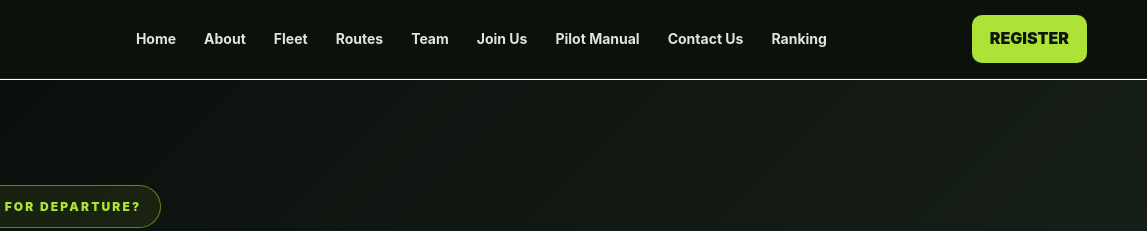
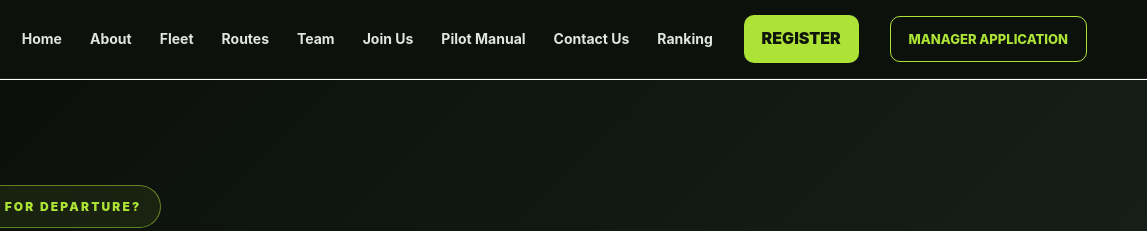
Before and after one commit to chrissi12345/Echo-Air-Group, a website: page join.html in a window 1280 px wide. Shown: the top 231 px of the page, 133-1280 px from the left. Drawn offline with Linux system fonts and the light colour scheme.

Commit message:
join.html

```diff
--- a/join.html
+++ b/join.html
@@ -34,8 +34,6 @@ header {
         backdrop-filter 0.25s ease;
 }
 
-/* Header when scrolling */
-
 header.scrolled {
     background: rgba(9, 13, 8, 0.80);
 
@@ -44,8 +42,6 @@ header.scrolled {
 
     box-shadow: 0 4px 20px rgba(0,0,0,0.08);
 }
-
-/* Prevent content from going underneath fixed header */
 
 body {
     padding-top: 80px;
@@ -61,6 +57,45 @@ body {
     width: auto;
     display: block;
     object-fit: contain;
+}
+
+
+/* =========================================================
+   MANAGER APPLICATION BUTTON
+========================================================= */
+
+.manager-register {
+    display: inline-flex;
+    align-items: center;
+    justify-content: center;
+
+    padding: 12px 18px;
+
+    border-radius: 10px;
+
+    background: transparent;
+    color: #ace336;
+
+    border: 1px solid #ace336;
+
+    text-decoration: none;
+
+    font-weight: 800;
+    font-size: 13px;
+
+    white-space: nowrap;
+
+    transition:
+        background 0.2s ease,
+        color 0.2s ease,
+        transform 0.2s ease;
+}
+
+.manager-register:hover {
+    background: #ace336;
+    color: #17200f;
+
+    transform: translateY(-2px);
 }
 
 
@@ -353,6 +388,11 @@ footer p {
         gap: 8px;
     }
 
+    /* Hide desktop manager button on mobile */
+    .manager-register {
+        display: none;
+    }
+
 }
 
 
@@ -396,6 +436,9 @@ footer p {
 
 <div class="container nav">
 
+
+<!-- LOGO -->
+
 <a class="brand" href="index.html">
 
 <img
@@ -406,6 +449,8 @@ footer p {
 
 </a>
 
+
+<!-- DESKTOP NAVIGATION -->
 
 <nav class="navlinks">
 
@@ -430,10 +475,21 @@ footer p {
 </nav>
 
 
+<!-- REGISTER BUTTON -->
+
 <a class="register" href="join.html">
 REGISTER
 </a>
 
+
+<!-- MANAGER APPLICATION BUTTON -->
+
+<a class="manager-register" href="manager.html">
+MANAGER APPLICATION
+</a>
+
+
+<!-- MOBILE MENU BUTTON -->
 
 <button
     class="menu"
@@ -446,7 +502,9 @@ REGISTER
 </div>
 
 
-<!-- MOBILE NAV -->
+<!-- =========================================================
+     MOBILE NAV
+========================================================= -->
 
 <div id="mobileNav" class="mobileNav">
 
@@ -471,6 +529,10 @@ REGISTER
 <a href="ranking.html">Ranking</a>
 
 <a href="join.html">Register</a>
+
+<a href="manager.html">
+Manager Application
+</a>
 
 </div>
 
@@ -765,6 +827,7 @@ Select your country
 <option>Malaysia</option>
 <option>Malta</option>
 <option>Mexico</option>
+<option>Moldova</option>
 <option>Monaco</option>
 <option>Montenegro</option>
 <option>Morocco</option>
@@ -1181,6 +1244,10 @@ Contact Us
 Register
 </a>
 
+<a href="manager.html">
+Manager Application
+</a>
+
 </div>
 
 
```
